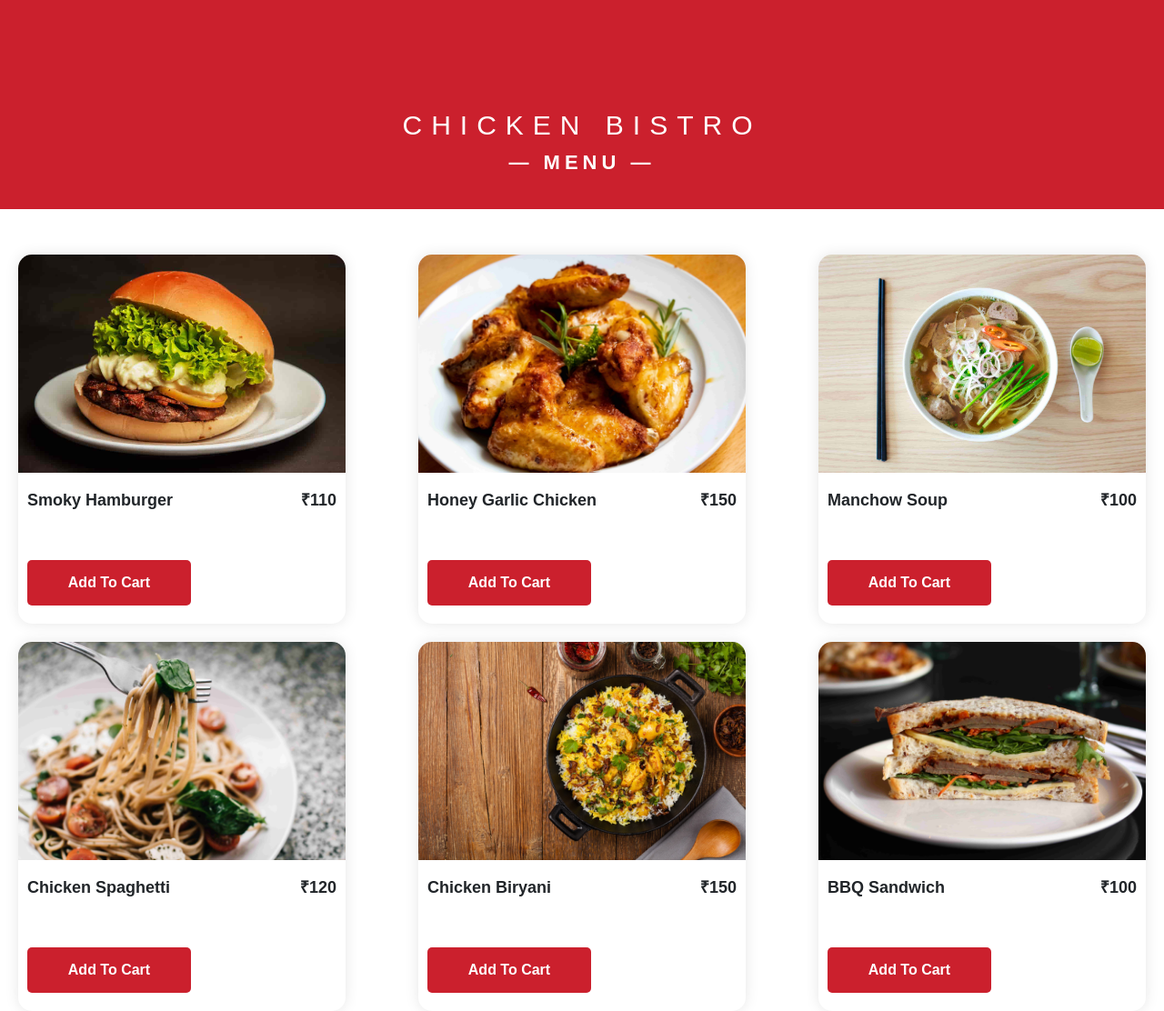
After one commit to mukilan007/Placement_Integrated_App, a Flask app: template templates/chickenrecipe.html in a window 1280 px wide. The commit adds this page. Shown: the whole page at 91% size. Run offline with Flask 2, Linux system fonts and the light colour scheme; the template is opened without the code that fills it, so the values that code supplies are empty.

Commit message:
chickenrecipe

```diff
--- a/redirect/route/redirectapi.py
+++ b/redirect/route/redirectapi.py
@@ -35,6 +35,8 @@ def homepage():
     return render_template("homepage.html")
 
 
+
+
 redirect_blueprint.add_url_rule(rule="/login", endpoint=Endpoint.LOGIN, view_func=login,
                                 methods=[HTTP_REQUESTS_CONSTANTS.GET])
 redirect_blueprint.add_url_rule(rule="new/register", endpoint=Endpoint.NEW_REGISTER, view_func=new_register,
--- a/static/css/style.css
+++ b/static/css/style.css
@@ -404,6 +404,9 @@ footer .menu li a
     transition: 0.5s;
     text-decoration: none;
     opacity: 0.75;
+}
+footer .menu li a i{
+    font-size: 40px
 }
 footer .menu li a:hover
 {
@@ -871,3 +874,122 @@ hr {
   -webkit-transform: scale(0.9);
           transform: scale(0.9);
 }
+
+
+
+
+
+
+
+
+
+
+
+
+
+
+*{
+    padding: 0;
+    margin: 0;
+    box-sizing: border-box;
+}
+body{
+    background-color: #f3f3f3;
+    font-family: 'Poppins',sans-serif;
+}
+.menu{
+    padding: 0;
+    display: grid;
+    grid-template-columns: repeat( auto-fit, minmax(350px,1fr));
+    grid-gap: 20px 40px;
+}
+.heading{
+    background-color: #cb202d;
+    color: #ffffff;
+    margin-bottom: 30px;
+    padding: 120px 0 30px 0;
+    grid-column: 1/-1;
+    text-align: center;
+}
+.heading>h1{
+    font-weight: 400;
+    font-size: 30px;
+    letter-spacing: 10px;
+    margin-bottom: 10px;
+}
+.heading>h3{
+    font-weight: 600;
+    font-size: 22px;
+    letter-spacing: 5px;
+}
+.food-items{
+    display: grid;
+    position: relative;
+    grid-template-rows: auto 1fr;
+    border-radius: 15px;
+    box-shadow: 0 0 15px rgba(0,0,0,0.1);
+    margin: 0 20px;
+}
+.food-items img{
+    position: relative;
+    width: 100%;
+    border-radius: 15px 15px 0 0;
+}
+.food-items-1 img
+{
+
+}
+
+.details{
+    padding: 20px 10px;
+    display: grid;
+    grid-template-rows: auto 1fr 50px;
+    grid-row-gap: 15px;
+}
+.details-sub{
+    display: grid;
+    grid-template-columns: auto auto;
+}
+.details-sub>h5{
+    font-weight: 600;
+    font-size: 18px;
+}
+.price{
+    text-align: right;
+}
+.details>p{
+    color: #6f6f6f;
+    font-size: 15px;
+    line-height: 28px;
+    font-weight: 400;
+    align-self: stretch;
+}
+.details>button{
+    background-color: #cb202d;
+    border: none;
+    color: #ffffff;
+    font-size: 16px;
+    font-weight: 600;
+    border-radius: 5px;
+    width: 180px;
+}
+.details>button::before {
+  content: '';
+  position: absolute;
+  top: 0;
+  left: 0;
+  background: salmon;
+  height: 100%;
+  width: 0%;
+  -webkit-transition: .2s;
+  transition: .2s;
+  z-index: -1;
+}
+
+.details>button:hover::before {
+  width: 100%;
+}
+
+.details>button:hover {
+  color: #333;
+}
--- /dev/null
+++ b/templates/chickenrecipe.html
@@ -0,0 +1,90 @@
+<!DOCTYPE html>
+<html lang="en">
+<head>
+    <meta charset="UTF-8">
+    <title>Food Application</title>
+    <meta name="viewport" content="width=device-width, initial-scale=1">
+    <link rel="stylesheet" type="text/css" href="{{ url_for('static', filename='css/style.css') }}">
+    <link href="https://cdn.jsdelivr.net/npm/bootstrap@5.1.3/dist/css/bootstrap.min.css" rel="stylesheet" integrity="sha384-1BmE4kWBq78iYhFldvKuhfTAU6auU8tT94WrHftjDbrCEXSU1oBoqyl2QvZ6jIW3" crossorigin="anonymous">
+    <script src="{{ url_for('static', filename='js/Loader.js') }}"></script>
+</head>
+<body>
+    <div class="menu">
+        <div class="heading">
+            <h1>CHICKEN BISTRO</h1>
+            <h3>&mdash; MENU &mdash; </h3>
+        </div>
+        <div class="food-items">
+            <img src="{{ url_for('static', filename='image/burger.jpg') }}">
+            <div class="details">
+                <div class="details-sub">
+                    <h5>Smoky Hamburger</h5>
+                    <h5 class="price"> ₹110 </h5>
+                </div>
+                <p></p>
+                 <button>Add To Cart</button>
+            </div>
+        </div>
+
+        <div class="food-items">
+            <img src="{{ url_for('static', filename='image/chicken.jpeg') }}">
+            <div class="details">
+                <div class="details-sub">
+                    <h5>Honey Garlic Chicken</h5>
+                    <h5 class="price"> ₹150 </h5>
+                </div>
+                <p></p>
+                <button>Add To Cart</button>
+            </div>
+        </div>
+
+        <div class="food-items">
+            <img src="{{ url_for('static', filename='image/soup.jpeg') }}">
+            <div class="details">
+                <div class="details-sub">
+                    <h5>Manchow Soup</h5>
+                    <h5 class="price"> ₹100 </h5>
+                </div>
+                <p></p>
+                <button>Add To Cart</button>
+            </div>
+        </div>
+
+        <div class="food-items">
+            <img src="{{ url_for('static', filename='image/Spaghetti.jpeg') }}">
+            <div class="details">
+                <div class="details-sub">
+                    <h5>Chicken Spaghetti</h5>
+                    <h5 class="price"> ₹120 </h5>
+                </div>
+                <p></p>
+                <button>Add To Cart</button>
+            </div>
+        </div>
+
+        <div class="food-items">
+            <img src="{{ url_for('static', filename='image/img.png') }}">
+            <div class="details">
+                <div class="details-sub">
+                    <h5>Chicken Biryani</h5>
+                    <h5 class="price"> ₹150 </h5>
+                </div>
+                <p></p>
+                <button>Add To Cart</button>
+            </div>
+        </div>
+
+        <div class="food-items">
+            <img src="{{ url_for('static', filename='image/Sandwich.jpeg') }}">
+            <div class="details">
+                <div class="details-sub">
+                    <h5>BBQ Sandwich</h5>
+                    <h5 class="price"> ₹100 </h5>
+                </div>
+                <p></p>
+                <button>Add To Cart</button>
+            </div>
+        </div>
+    </div>
+</body>
+</html>
--- a/templates/left-nav.html
+++ b/templates/left-nav.html
@@ -2,9 +2,9 @@
 
 {%  block body  %}
 <!--        loader part-->
-    <div class="loader-container">
-        <img src="static/image/loader.gif" alt="loader">
-    </div>
+<!--    <div class="loader-container">-->
+<!--        <img src="static/image/loader.gif" alt="loader">-->
+<!--    </div>-->
 
 <div style="background-color:#fff">
 
```
Also changed, not shown: templates/Chicken recipe.html (deleted, +0 -10 lines), templates/chickenrestaurant.html (added, +18 -0 lines), templates/homepage.html (+76 -7 lines), static/image/Chicken-Biryani.jpg (added), static/image/Sandwich.jpeg (added), static/image/Spaghetti.jpeg (added), static/image/burger.jpg (added), static/image/chicken.jpeg (added), static/image/img.png (added), static/image/soup.jpeg (added).
